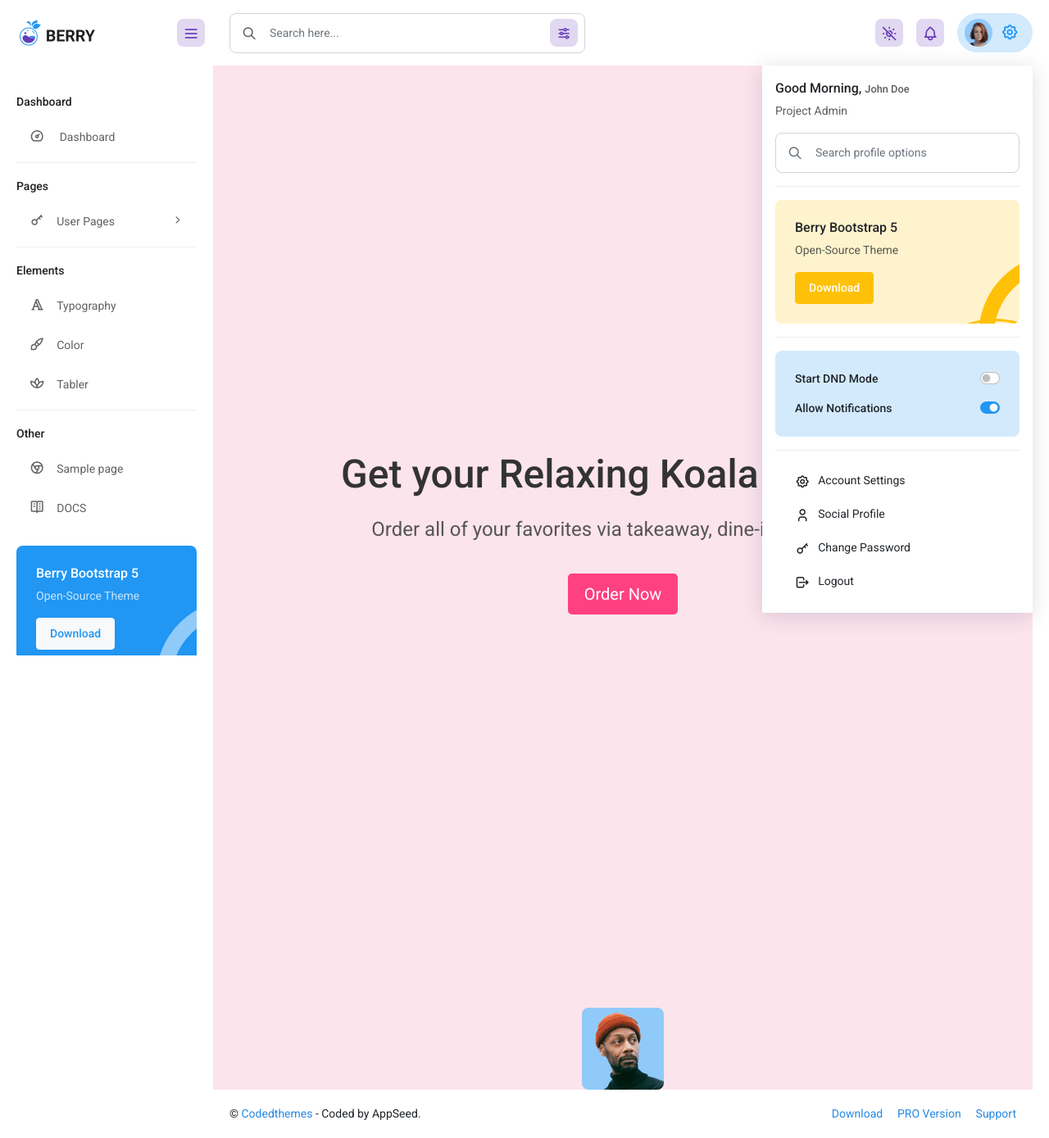
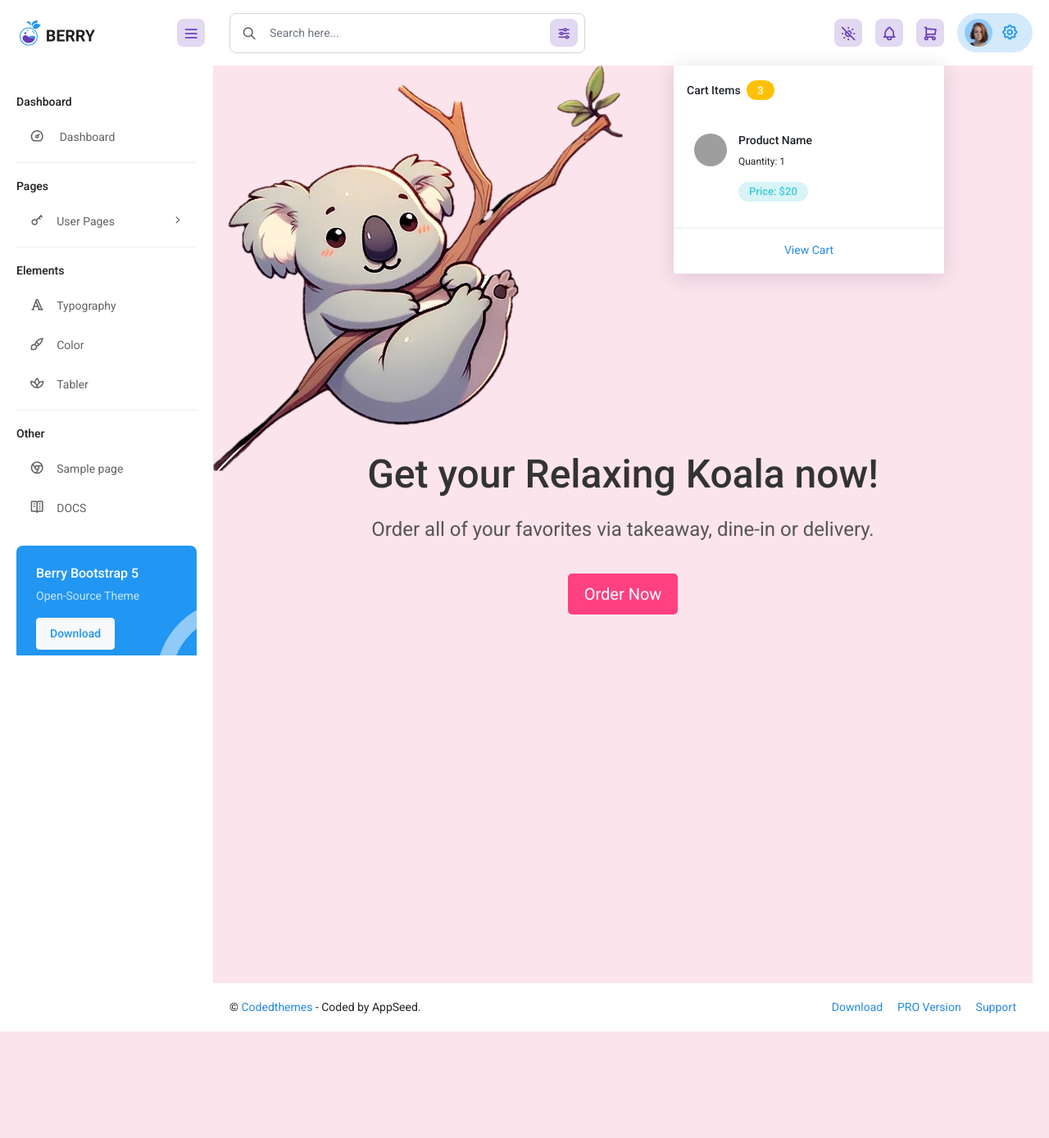
Before and after one commit to duhncan/relaxingkoala, a Flask app: page /home-page in a window 1280 px wide, after a click that opens the changed part. Shown: the whole page at 82% size. After the commit the page ends 1259 px from the top, so only its background shows below. Run offline with Flask 2, Linux system fonts and the light colour scheme; the visitor is signed in with stand-in values (Sample User, id 1); style sheets or scripts are compiled from the project's sources; some libraries are stand-ins or nearby versions; grey boxes are pictures that could not be loaded.

Commit message:
commit
adding koala to the home page
cart button

```diff
--- a/dashboard/apps/authentication/routes.py
+++ b/dashboard/apps/authentication/routes.py
@@ -51,7 +51,7 @@ def login():
     if not current_user.is_authenticated:
         return render_template('accounts/login.html',
                                form=login_form)
-    return redirect(url_for('home_blueprint.index'))
+    return redirect(url_for('home_blueprint.home_page'))
 
 
 @blueprint.route('/register', methods=['GET', 'POST'])
--- a/dashboard/apps/templates/includes/navigation.html
+++ b/dashboard/apps/templates/includes/navigation.html
@@ -153,6 +153,43 @@
       </div>
     </li>
 
+
+    <li class="dropdown pc-h-item">
+      <a class="pc-head-link head-link-secondary dropdown-toggle arrow-none me-0" data-bs-toggle="dropdown" href="#"
+          role="button" aria-haspopup="false" aria-expanded="false">
+          <i class="ti ti-shopping-cart"></i>
+      </a>
+      <div class="dropdown-menu dropdown-notification dropdown-menu-end pc-h-dropdown">
+          <div class="dropdown-header">
+              <h5>Cart Items <span class="badge bg-warning rounded-pill ms-1">3</span></h5>
+          </div>
+          <div class="dropdown-header px-0 text-wrap header-notification-scroll position-relative"
+              style="max-height: calc(100vh - 215px)">
+              <!-- List group items for each product in the cart -->
+              <div class="list-group list-group-flush w-100">
+                  <a class="list-group-item list-group-item-action">
+                      <div class="d-flex">
+                          <div class="flex-shrink-0">
+                              <img src="{{ url_for('static', filename='assets/images/product/product-1.jpg') }}" alt="product-image" class="user-avtar" />
+                          </div>
+                          <div class="flex-grow-1 ms-1">
+                              <h5>Product Name</h5>
+                              <p class="text-body fs-6">Quantity: 1</p>
+                              <div class="badge rounded-pill bg-light-info">Price: $20</div>
+                          </div>
+                      </div>
+                  </a>
+                  <!-- Repeat for other products -->
+              </div>
+          </div>
+          <div class="dropdown-divider"></div>
+          <div class="text-center py-2">
+              <a href="{{ url_for('home_blueprint.order_page') }}" class="link-primary">View Cart</a>
+          </div>
+      </div>
+  </li>
+
+
     <li class="dropdown pc-h-item header-user-profile">
       <a class="pc-head-link head-link-primary dropdown-toggle arrow-none me-0" data-bs-toggle="dropdown" href="#"
         role="button" aria-haspopup="false" aria-expanded="false">
--- a/dashboard/apps/templates/pages/home-page.html
+++ b/dashboard/apps/templates/pages/home-page.html
@@ -4,11 +4,16 @@
 
 {% block content %}
 <!-- [ Main Content ] start -->
+
 <div class="pc-container">
-  <div class="pc-content" style="background: #FCE4EC; text-align: center;">
+  <div class="pc-content" style="background: #FCE4EC; text-align: center; position: relative;">
+    <!-- Koala Image at the top left corner inside the content area -->
+    <div style="position: absolute; top: 0; left: 0; z-index: 1000;">
+      <img src="{{ url_for('static', filename='assets/images/user/koala-website.png') }}" alt="Koala" style="width: 500px; height: auto;">
+    </div>
     <!-- [ Hero Section ] start -->
     <div class="hero-section" style="padding: 450px 20px;">
-      <h1 style="font-size: 48px; color: #333;">Get your Relaxing Koala fix now!</h1>
+      <h1 style="font-size: 48px; color: #333;">Get your Relaxing Koala now!</h1>
       <p style="font-size: 24px; margin-top: 20px; color: #555;">Order all of your favorites via takeaway, dine-in or delivery.</p>
       <button style="font-size: 20px; background-color: #FF4081; color: white; padding: 10px 20px; border: none; border-radius: 5px; margin-top: 20px; cursor: pointer;">
         Order Now
@@ -16,10 +21,6 @@
     </div>
     <!-- [ Hero Section ] end -->
     <!-- [ Display Foods ] start -->
-<div style="margin-top: 30px;">
-  <img src="{{ url_for('static', filename='assets/images/user/avatar-3.jpg') }}" alt="Relaxing Koala Dishes" style="max-width: 100%; height: auto; border-radius: 8px;">
-</div>
-
     <!-- [ Display Foods ] end -->
   </div>
 </div>
```
Also changed, not shown: dashboard/apps/templates/pages/menu-page.html (+9 -9 lines), dashboard/apps/static/assets/images/user/koala-website.png (added).
